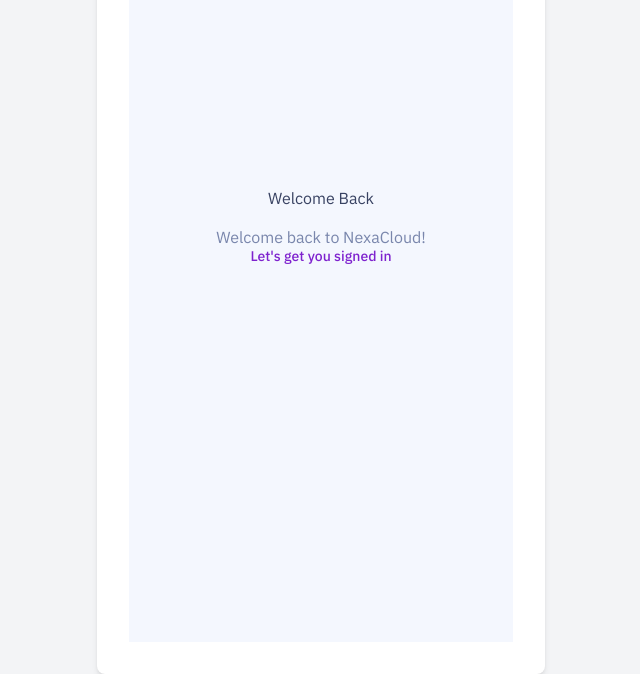
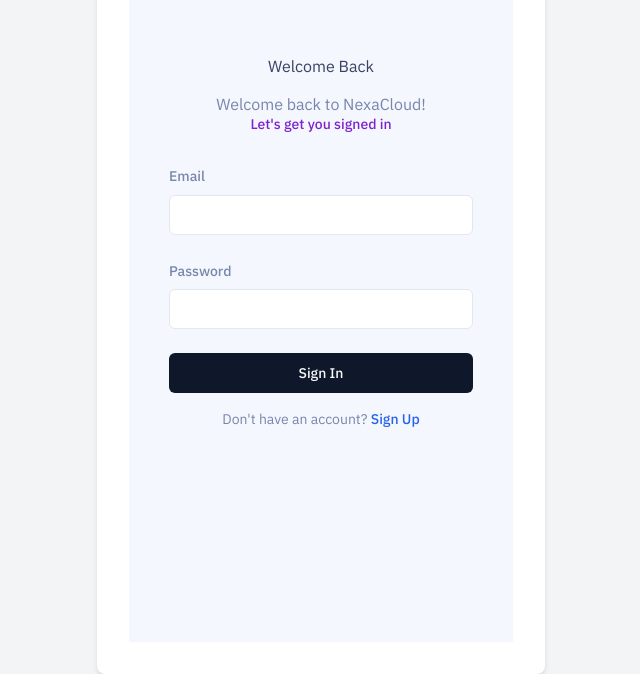
Before and after one commit to NimitPant/NexaCloud, a Next.js app: page /sign-in in a window 1280 px wide. Shown: the part 190-864 px from the top of the page, without its empty margins (319-959 px from the left). Built offline with nearby package versions, Linux system fonts and the light colour scheme.

Commit message:
Feat: Restore custom sign-in form

```diff
--- a/app/(auth)/sign-in/page.tsx
+++ b/app/(auth)/sign-in/page.tsx
@@ -1,6 +1,42 @@
+"use client";
+
 import React from "react";
+import { useState } from "react";
+import { useRouter } from "next/navigation";
+import Link from "next/link";
+import { Button } from "@/components/ui/button";
+import { Input } from "@/components/ui/input";
+import { Label } from "@/components/ui/label";
 
 const SignInPage = () => {
+  const [email, setEmail] = useState("");
+  const [password, setPassword] = useState("");
+  const [error, setError] = useState("");
+  const router = useRouter();
+
+  const handleSubmit = async (e: React.FormEvent) => {
+    e.preventDefault();
+    setError("");
+
+    try {
+      const res = await fetch("/api/auth/login", {
+        method: "POST",
+        headers: { "Content-Type": "application/json" },
+        body: JSON.stringify({ email, password }),
+      });
+
+      if (res.ok) {
+        router.push("/");
+        router.refresh(); // To reflect logged-in state in header
+      } else {
+        const data = await res.json();
+        setError(data.error || "Something went wrong.");
+      }
+    } catch (err) {
+      setError("An unexpected error occurred.");
+    }
+  };
+
   return (
     <main className="flex-center min-h-screen w-full bg-purple-100 bg-dotted-pattern bg-cover bg-fixed bg-center">
       <section className="wrapper">
@@ -13,8 +49,28 @@
             Let&apos;s get you signed in
           </p>
         </div>
+
         <div className="mt-8">
-          {/* Custom Sign-In Form will go here */}
+          <form onSubmit={handleSubmit} className="space-y-6">
+            <div className="space-y-2">
+              <Label htmlFor="email">Email</Label>
+              <Input id="email" type="email" value={email} onChange={(e) => setEmail(e.target.value)} required />
+            </div>
+            <div className="space-y-2">
+              <Label htmlFor="password">Password</Label>
+              <Input id="password" type="password" value={password} onChange={(e) => setPassword(e.target.value)} required />
+            </div>
+            {error && <p className="text-red-500 text-sm">{error}</p>}
+            <Button type="submit" className="w-full">Sign In</Button>
+          </form>
+          <div className="mt-4 text-center text-sm">
+            <p>
+              Don&apos;t have an account?{" "}
+              <Link href="/sign-up" className="font-medium text-blue-600 hover:underline">
+                Sign Up
+              </Link>
+            </p>
+          </div>
         </div>
       </section>
     </main>
@@ -22,84 +78,3 @@
 };
 
 export default SignInPage;
-// "use client";
-
-// import React from "react";
-// import { useState } from "react";
-// import { useRouter } from "next/navigation";
-// import Link from "next/link";
-// import { Button } from "@/components/ui/button";
-// import { Input } from "@/components/ui/input";
-// import { Label } from "@/components/ui/label";
-
-// const SignInPage = () => {
-//   const [email, setEmail] = useState("");
-//   const [password, setPassword] = useState("");
-//   const [error, setError] = useState("");
-//   const router = useRouter();
-
-//   const handleSubmit = async (e: React.FormEvent) => {
-//     e.preventDefault();
-//     setError("");
-
-//     try {
-//       const res = await fetch("/api/auth/login", {
-//         method: "POST",
-//         headers: { "Content-Type": "application/json" },
-//         body: JSON.stringify({ email, password }),
-//       });
-
-//       if (res.ok) {
-//         router.push("/");
-//         router.refresh(); // To reflect logged-in state in header
-//       } else {
-//         const data = await res.json();
-//         setError(data.error || "Something went wrong.");
-//       }
-//     } catch (err) {
-//       setError("An unexpected error occurred.");
-//     }
-//   };
-
-//   return (
-//     <main className="flex-center min-h-screen w-full bg-purple-100 bg-dotted-pattern bg-cover bg-fixed bg-center">
-//       <section className="wrapper">
-//         <div className="text-center">
-//           <h1 className="h1-bold text-dark-700">Welcome Back</h1>
-//           <p className="p-16-regular mt-4">
-//             Welcome back to NexaCloud!
-//           </p>
-
-//           <p className="p-14-medium text-center text-purple-700">
-//             Let&apos;s get you signed in
-//           </p>
-//         </div>
-
-//         <div className="mt-8">
-//           <form onSubmit={handleSubmit} className="space-y-6">
-//             <div className="space-y-2">
-//               <Label htmlFor="email">Email</Label>
-//               <Input id="email" type="email" value={email} onChange={(e) => setEmail(e.target.value)} required />
-//             </div>
-//             <div className="space-y-2">
-//               <Label htmlFor="password">Password</Label>
-//               <Input id="password" type="password" value={password} onChange={(e) => setPassword(e.target.value)} required />
-//             </div>
-//             {error && <p className="text-red-500 text-sm">{error}</p>}
-//             <Button type="submit" className="w-full">Sign In</Button>
-//           </form>
-//           <div className="text-center text-sm">
-//             <p>
-//               Don't have an account?{" "}
-//               <Link href="/sign-up" className="font-medium text-blue-600 hover:underline">
-//                 Sign Up
-//               </Link>
-//             </p>
-//           </div>
-//         </div>
-//       </section>
-//     </main>
-//   );
-// };
-
-// export default SignInPage;
```
